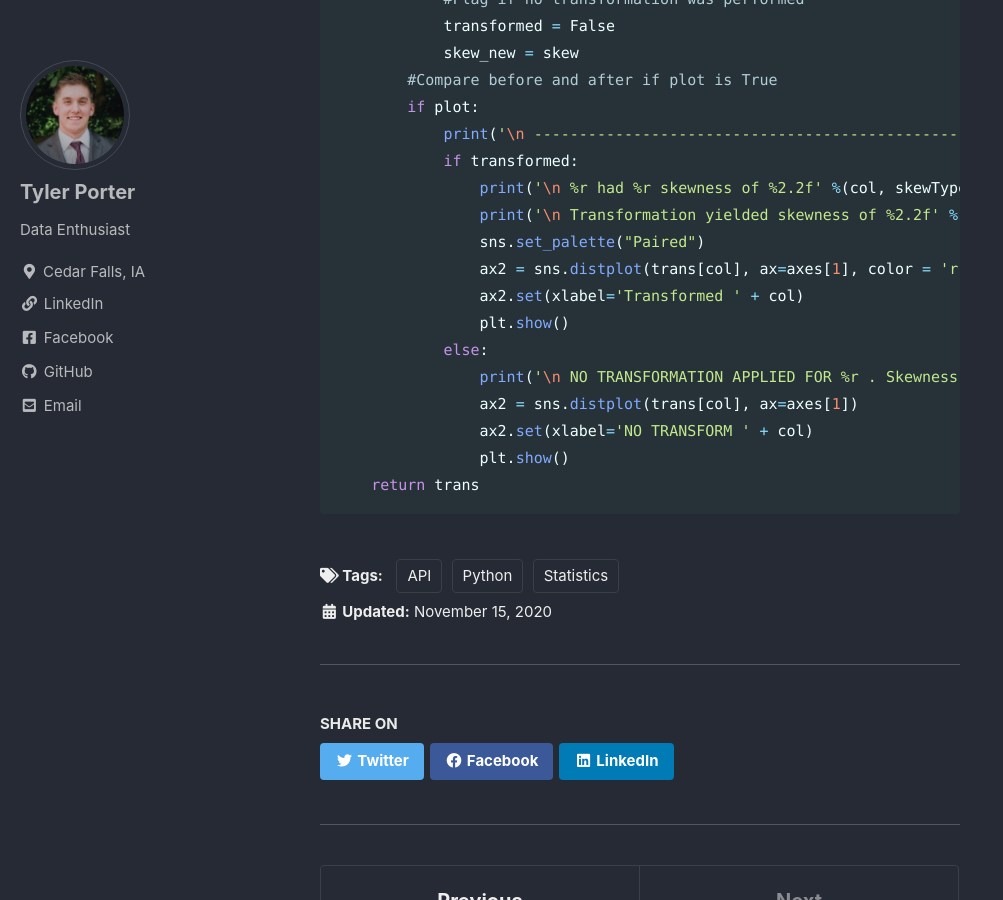
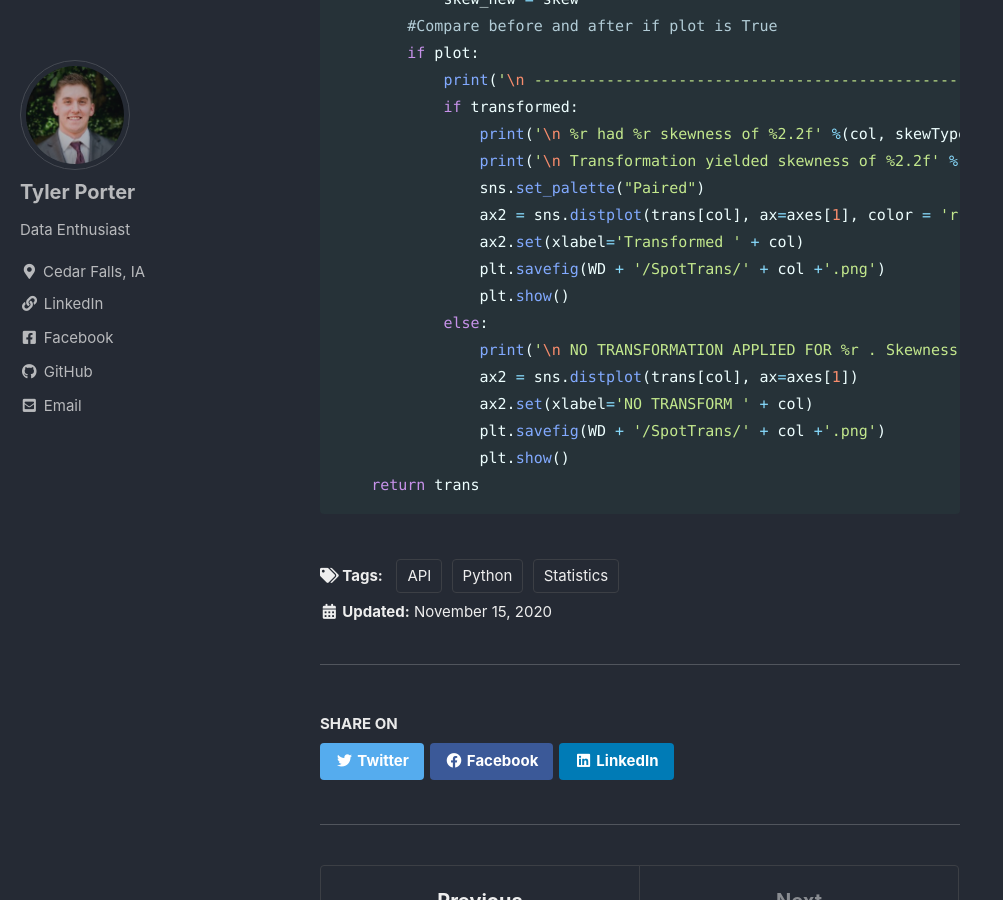
Before and after one commit to tyljporter/typo.github.io, a Jekyll site: the page built from _posts/2020-11-30-Spotify2.md, in a window 1280 px wide and 900 px high, scrolled down 3784 px. Shown: the whole window, without its empty margins (0-1003 px from the left). Built offline with Jekyll 4.4.1, drawn with Linux system fonts in a browser that asks for light colours; cached includes are drawn as plain includes.

Commit message:
Spotify2 V5

````diff
--- a/_posts/2020-11-30-Spotify2.md
+++ b/_posts/2020-11-30-Spotify2.md
@@ -96,7 +96,6 @@ In order to prepare the data for machine learning, standardization and normaliza
 Although in Part 3, Orange Data Mining software will be used (And makes preprocessing data a breeze!), completing this process in Python is an easy task and allows for a bit more customization and automation with the right code.
 
 ## Methodology
-
 ### Standardization
 The first step is to standardize the data. While both standardization and normalization need to happen, often times when normalization is completed first, your data's scale can be thrown off, defeating the point of the process.
 
@@ -140,7 +139,6 @@ def skew_autotransform(DF, include = None, exclude = None, plot = False, thresho
             skewType = 'positive'
             #Make sure all values are positive
             trans[col] = make_positive(trans[col])
-
             if exp:
                #Apply log transformation
                trans[col] = trans[col].apply(math.log)
@@ -152,7 +150,6 @@ def skew_autotransform(DF, include = None, exclude = None, plot = False, thresho
             skewType = 'negative'
             #Make sure all values are positive
             trans[col] = make_positive(trans[col])
-
             if exp:
                #Apply exp transformation
                trans[col] = trans[col].pow(10)
@@ -173,11 +170,13 @@ def skew_autotransform(DF, include = None, exclude = None, plot = False, thresho
                 sns.set_palette("Paired")
                 ax2 = sns.distplot(trans[col], ax=axes[1], color = 'r')
                 ax2.set(xlabel='Transformed ' + col)
+                plt.savefig(WD + '/SpotTrans/' + col +'.png')
                 plt.show()
             else:
                 print('\n NO TRANSFORMATION APPLIED FOR %r . Skewness = %2.2f' %(col, skew))
                 ax2 = sns.distplot(trans[col], ax=axes[1])
                 ax2.set(xlabel='NO TRANSFORM ' + col)
+                plt.savefig(WD + '/SpotTrans/' + col +'.png')
                 plt.show()
     return trans
 ```
````
Also changed, not shown: images/SpotTrans/danceability.png (added), images/SpotTrans/duration_ms.png (added), images/SpotTrans/energy.png (added), images/SpotTrans/instrumentalness.png (added), images/SpotTrans/key.png (added), images/SpotTrans/liveness.png (added), images/SpotTrans/loudness.png (added), images/SpotTrans/mode.png (added), images/SpotTrans/speechiness.png (added), images/SpotTrans/tempo.png (added), images/SpotTrans/valence.png (added).
